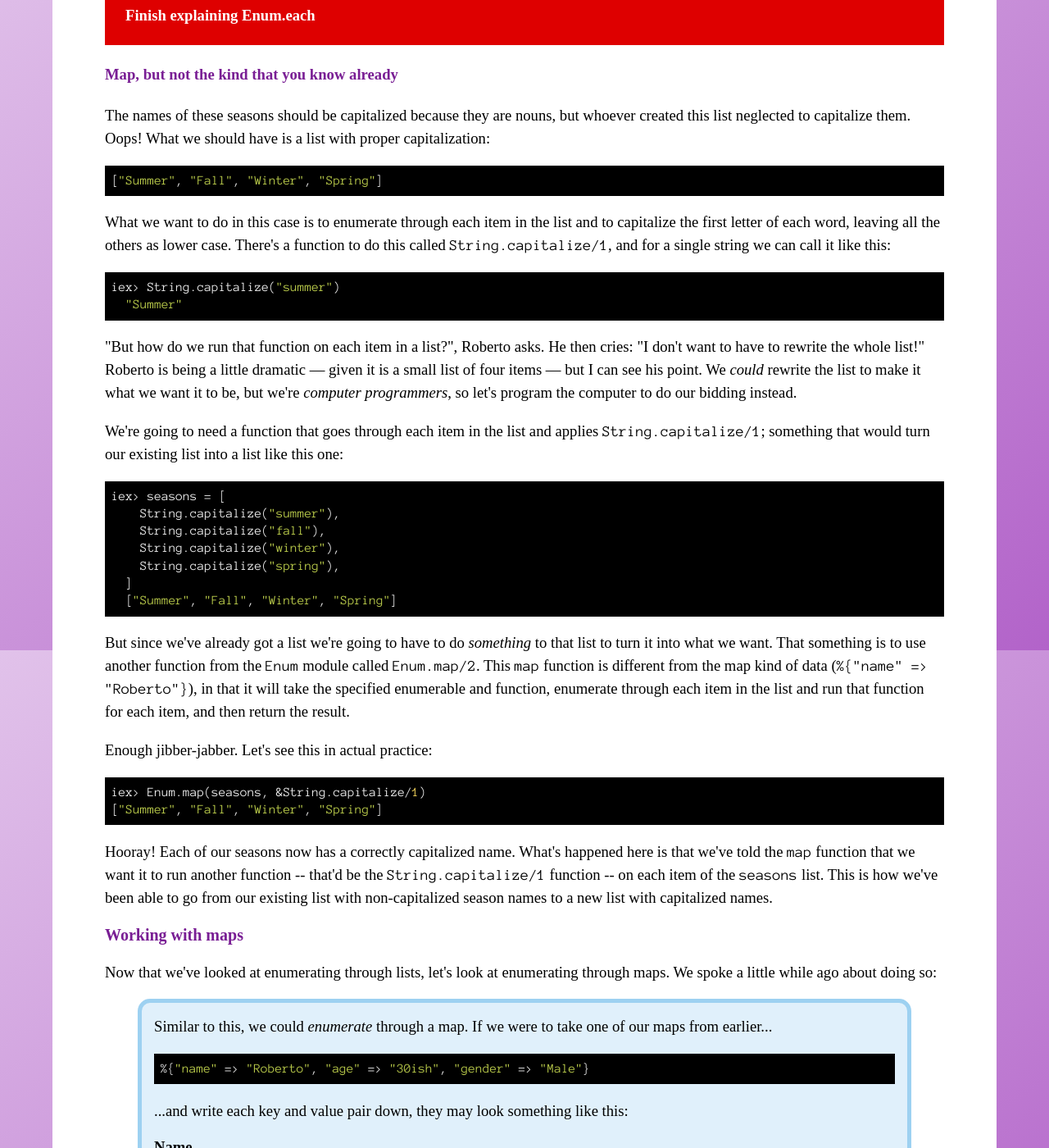
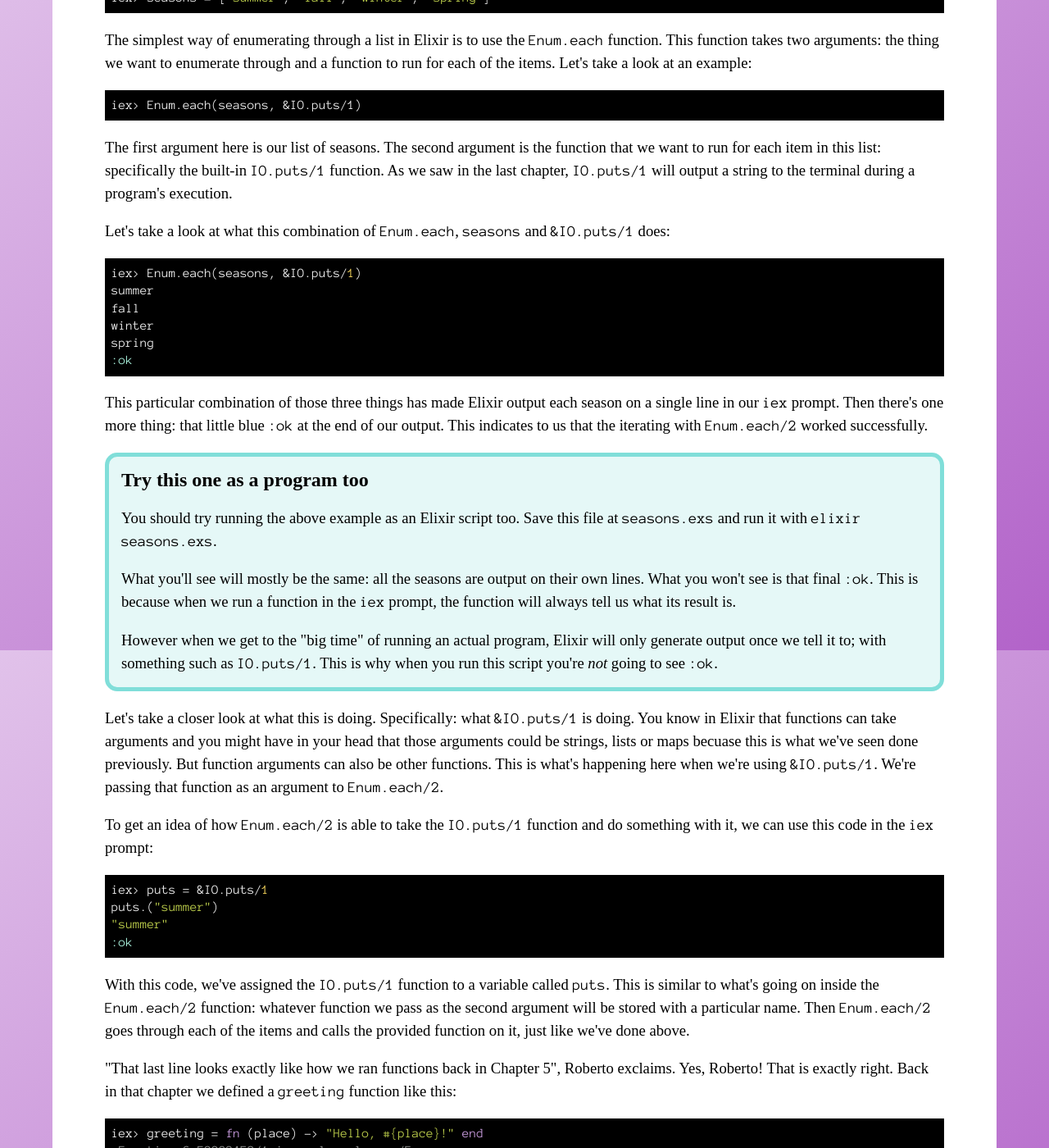
Before and after one commit to radar/joyofelixir, a Jekyll site: the page built from book/index.html, in a window 1280 px wide and 1400 px high, scrolled down 37007 px. Shown: the whole window at 82% size. Built offline with Jekyll 4.4.1, drawn with Linux system fonts in a browser that asks for light colours; some web fonts are replaced; some of the changed text lies outside the part shown.

Commit message:
Building out Ch9 each + map explanations

```diff
--- a/_includes/ch/9.html
+++ b/_includes/ch/9.html
@@ -3,6 +3,20 @@
 
 
   <h3>Working with lists</h3>
+
+  <p>
+    Just like there is a <code>String</code> module for working with strings, there is also a <code>List</code> module for working with lists. This module includes functions like <code>first</code> that will tell you what the first item in a list is:
+  </p>
+
+<pre><code>List.first([1, 2, 3, 4])
+<span class='console-yellow'>1</span></code></pre>
+
+  <p>
+    And it also lets you figure out what the last item is too:
+  </p>
+
+<pre><code>List.last([1, 2, 3, 4])
+<span class='console-yellow'>4</span></code></pre>
 
   <p>
     We looked earlier at how we could reverse a string, but how about if we wanted to reverse something else, like this list?
@@ -11,11 +25,7 @@
 <pre><code>iex> animals_or_derivatives_of_animals = ["cat", "dog", "cow", "turducken"]</code></pre>
 
   <p>
-    We wouldn't reach into the <code>String</code> drawer to work with a <em>list</em>, because strings are not lists and lists are not strings! Just like we wouldn't reach into the top drawer in your kitchen to pull out the milk: it's in the fridge, silly!
-  </p>
-
-  <p>
-    We should reach into the <code>List</code> drawer instead, right? Let's try that:
+    We would think that just like <code>first</code> and <code>last</code> that there should be a <code>reverse</code> too! Let's try it out:
   </p>
 
 <pre><code>iex> List.reverse(animals_or_derivatives_of_animals)
@@ -24,7 +34,11 @@ List.reverse(animals_or_derivatives_of_animals)
     (elixir) List.reverse(["cat", "dog", "cow", "turducken"])</span></code></pre>
 
   <p>
-    Uh oh, there's that red text again. The computer is telling us that Elixir doesn't know about a function called <code>List.reverse</code>, or the function is "<em>private</em>". The computer (slyly) won't tell us which one of non-existence or privateness it is, but we'll assume the first case here: that the function is undefined.
+    Uh oh, there's that red text again. It seems like that this function doesn't exist, even though we thought it did. We are lacking the superpower of being able to will functions into being at this current point in time, so we'll have to do some sleuthing to figure out why it's missing.
+  </p>
+
+  <p>
+    The computer is telling us that Elixir doesn't know about a function called <code>List.reverse</code>, or the function is "<em>private</em>". The computer (slyly) won't tell us which one of non-existence or privateness it is, but we'll assume the first case here: that the function is undefined. (We'll come back to private functions a little later on in the book.)
   </p>
 
   <aside>
@@ -77,11 +91,11 @@ List.reverse(animals_or_derivatives_of_animals, [1, 2, 3])
   <h3>Thank you Reader, but our <s>princess</s> function is in another <s>castle</s> module</h3>
 
   <p>
-    The short version of why the <code>List.reverse/1</code> function doesn't exist is because it lives in a separate module; A function with that name exists, but it doesn't exist within the <code>List</code> module. It exists in a separate module called <code>Enum</code>. The name <code>Enum</code> is short for <code>Enumerable</code>, and it's done that way because nobody has the time to write out <code>Enumerable</code> correctly every single time. Even as this book's author I have a hard time spelling it correctly each time!
+    The short version of why the <code>List.reverse/1</code> function doesn't exist is because it lives in a separate module; it exists in the <code>Enum</code> module. The name <code>Enum</code> is short for <code>Enumerable</code>, and it's done that way because nobody has the time to write out <code>Enumerable</code> correctly every single time. Even as this book's author I have a hard time spelling it correctly each time! Thank goodness for autocomplete.
   </p>
 
   <p>
-    "What on earth is an Enum?", Roberto cries out. Hold your horses, Roberto. We're getting to that.
+    "What on earth is an enumerable?", Roberto cries out. Hold your horses, Roberto. We're getting to that.
   </p>
 
   <p>
@@ -181,26 +195,95 @@ List.reverse(animals_or_derivatives_of_animals, [1, 2, 3])
 <pre><code>iex> Enum.each(seasons, &amp;IO.puts/1)</code></pre>
 
   <p>
-    The first argument here is our list of seasons. The second argument is the function that we want to run for each element in this list: specifically the built-in <code>IO.puts/1</code> function.
+    The first argument here is our list of seasons. The second argument is the function that we want to run for each item in this list: specifically the built-in <code>IO.puts/1</code> function. As we saw in the last chapter, <code>IO.puts/1</code> will output a string to the terminal during a program's execution.
   </p>
 
   <p>
-    Need to explain &IO.puts/1 syntax here...
+    Let's take a look at what this combination of <code>Enum.each</code>, <code>seasons</code> and <code>&amp;IO.puts/1</code> does:
   </p>
 
-  <div class='todo'>
-    Finish explaining Enum.each
-  </div>
+<pre><code>iex> Enum.each(seasons, &amp;IO.puts/1)
+summer
+fall
+winter
+spring
+<span class='console-blue'>:ok</span></code></pre>
 
+  <p>
+    This particular combination of those three things has made Elixir output each season on a single line in our <code>iex</code> prompt. Then there's one more thing: that little blue <code>:ok</code> at the end of our output. This indicates to us that the iterating with <code>Enum.each/2</code> worked successfully.
+  </p>
 
+  <aside>
+    <header>Try this one as a program too</header>
 
+    <p>
+      You should try running the above example as an Elixir script too. Save this file at <code>seasons.exs</code> and run it with <code>elixir seasons.exs</code>.
+    </p>
 
+    <p>
+      What you'll see will mostly be the same: all the seasons are output on their own lines. What you won't see is that final <code>:ok</code>. This is because when we run a function in the <code>iex</code> prompt, the function will always tell us what its result is.
+    </p>
 
+    <p>
+      However when we get to the "big time" of running an actual program, Elixir will only generate output once we tell it to; with something such as <code>IO.puts/1</code>. This is why when you run this script you're <em>not</em> going to see <code>:ok</code>.
+    </p>
+  </aside>
 
+  <p>
+    Let's take a closer look at what this is doing. Specifically: what <code>&amp;IO.puts/1</code> is doing. You know in Elixir that functions can take arguments and you might have in your head that those arguments could be strings, lists or maps becuase this is what we've seen done previously. But function arguments can also be other functions. This is what's happening here when we're using <code>&amp;IO.puts/1</code>. We're passing that function as an argument to <code>Enum.each/2</code>.
+  </p>
 
+  <p>
+    To get an idea of how <code>Enum.each/2</code> is able to take the <code>IO.puts/1</code> function and do something with it, we can use this code in the <code>iex</code> prompt:
+  </p>
 
+<pre><code>iex> puts = &amp;IO.puts/1
+puts.("summer")
+"summer"
+<span class='console-blue'>:ok</span>
+</code></pre>
 
+  <p>
+    With this code, we've assigned the <code>IO.puts/1</code> function to a variable called <code>puts</code>. This is similar to what's going on inside the <code>Enum.each/2</code> function: whatever function we pass as the second argument will be stored with a particular name. Then <code>Enum.each/2</code> goes through each of the items and calls the provided function on it, just like we've done above.
+  </p>
 
+  <p>
+    "That last line looks exactly like how we ran functions back in Chapter 5", Roberto exclaims. Yes, Roberto! That is exactly right. Back in that chapter we defined a <code>greeting</code> function like this:
+  </p>
+
+<pre><code>iex> greeting = fn (place) -> "Hello, #{place}!" end
+<span class='console-yellow'>#Function&lt;6.52032458/1 in :erl_eval.expr/5&gt;</span></code></pre>
+
+  <p>
+    We then made Elixir run this function using this syntax:
+  </p>
+
+<pre><code>iex> greeting.("World")
+<span class='console-green'>"Hello, World!"</span></code></pre>
+
+  <p>
+    What we're doing different here with our <code>puts = &amp;IO.puts/1</code> is that we're using an inbuilt function rather than constructing one of our own. We can do this with any inbuilt function we please. Here's another example, using <code>String.capitalize/1</code>:
+  </p>
+
+<pre><code>iex> cap = &amp;String.capitalize/1
+cap.("summer")
+<span class='console-green'>"Summer"</span>
+</code></pre>
+
+  <p>
+    Here, the <code>String.capitalize/1</code> function takes a string and turns the first letter into a capital letter. In this code example, we're making it so that we can call the <code>String.capitalize/1</code> as if it were a function called <code>cap</code>. However, if we wanted to capitalise the names of our season using the <code>String.capitalize/1</code> function with <code>Enum.each/2</code> it wouldn't do very much:
+  </p>
+
+<pre><code>iex> Enum.each(seasons, &amp;String.capitalize/1)
+<span class='console-blue'>:ok</span></code></pre>
+
+  <p>
+    Nothing is output here besides <code>:ok</code> because we're not telling Elixir to output anything. It will dutifully run the function <code>String.capitalize/1</code> for each item in the list, and then just as dutifully "forget" to tell us anything about the result.
+  </p>
+
+  <p>
+    If we want to see what the result would be from evaluating <code>String.capitalize/1</code> for each item in the list, we're going to have to use a different function.
+  </p>
 
   <h4>Map, but not the kind that you know already</h4>
 
@@ -211,18 +294,11 @@ List.reverse(animals_or_derivatives_of_animals, [1, 2, 3])
 <pre><code>["Summer", "Fall", "Winter", "Spring"]</code></pre>
 
   <p>
-    What we want to do in this case is to enumerate through each item in the list and to capitalize the first letter of each word, leaving all the others as lower case. There's a function to do this called <code>String.capitalize/1</code>, and for a single string we can call it like this:
-  </p>
-
-<pre><code>iex> String.capitalize("summer")
-  <span class='console-green'>"Summer"</span></code></pre>
-
-  <p>
-    "But how do we run that function on each item in a list?", Roberto asks. He then cries: "I don't want to have to rewrite the whole list!" Roberto is being a little dramatic &mdash; given it is a small list of four items &mdash; but I can see his point. We <em>could</em> rewrite the list to make it what we want it to be, but we're <em>computer programmers</em>, so let's program the computer to do our bidding instead.
+    We tried using <code>Enum.each/2</code> to give us this list of capitalised seasons, but that just told us <code>:ok</code>.
   </p>
 
   <p>
-    We're going to need a function that goes through each item in the list and applies <code>String.capitalize/1</code>; something that would turn our existing list into a list like this one:
+    We're going to need a function that goes through each item in the list and applies <code>String.capitalize/1</code>, and then shows us the result of each application of that function. Something that would turn our existing <code>seasons</code> list into a list like this one:
   </p>
 
 <pre><code>iex> seasons = [
@@ -234,7 +310,7 @@ List.reverse(animals_or_derivatives_of_animals, [1, 2, 3])
   [<span class='console-green'>"Summer"</span>, <span class='console-green'>"Fall"</span>, <span class='console-green'>"Winter"</span>, <span class='console-green'>"Spring"</span>]</code></pre>
 
   <p>
-    But since we've already got a list we're going to have to do <em>something</em> to that list to turn it into what we want. That something is to use another function from the <code>Enum</code> module called <code>Enum.map/2</code>. This <code>map</code> function is different from the map kind of data (<code>%{"name" => "Roberto"}</code>), in that it will take the specified enumerable and function, enumerate through each item in the list and run that function for each item, and then return the result.
+    But since we've already got a list we're going to have to do <em>something</em> to that list to turn it into what we want. That something is to use another function from the <code>Enum</code> module called <code>Enum.map/2</code>. This <code>map</code> function is different from the map kind of data (<code>%{"name" => "Roberto"}</code>), in that the function-called-map will take the specified enumerable and another function as arguments, then enumerate through each item in the list and run that other function for each item, and then return the result of each function run.
   </p>
 
   <p>
@@ -247,6 +323,24 @@ List.reverse(animals_or_derivatives_of_animals, [1, 2, 3])
   <p>
     Hooray! Each of our seasons now has a correctly capitalized name. What's happened here is that we've told the <code>map</code> function that we want it to run another function -- that'd be the <code>String.capitalize/1</code> function -- on each item of the <code>seasons</code> list. This is how we've been able to go from our existing list with non-capitalized season names to a new list with capitalized names.
   </p>
+
+  <h4>BYO functions</h4>
+
+  <p>
+    One more quick example. When using <code>Enum.each/2</code> or <code>Enum.map/2</code> we don't necessarily need to pass a built-in function as the second argument. We could choose to pass our own function instead. Let's say that we had a list of numbers like this:
+  </p>
+
+<pre><code>iex> numbers = [4, 8, 15, 16, 23, 42]</code></pre>
+
+  <p>
+    And then we wanted to multiply each number by a different number, let's say 42. We're lazy and we want the computer to do the heavy lifting, and so we can pass <code>Enum.map/2</code> a function of our own design to acheive this goal:
+  </p>
+
+<pre><code>Enum.map(numbers, fn (x) -> x * 2 end)</code></pre>
+
+  <div class='todo'>
+    Cover reduce?
+  </div>
 
   <h3>Working with maps</h3>
 
--- a/_sass/console.scss
+++ b/_sass/console.scss
@@ -18,6 +18,10 @@
 
 .console-blue {
   color: $blue;
+
+  span[class^="hljs-"] {
+    color: $blue;
+  }
 }
 
 .unused-clause {
```
Also changed, not shown: other parts of _includes/ch/9.html (+1 -1 lines).
